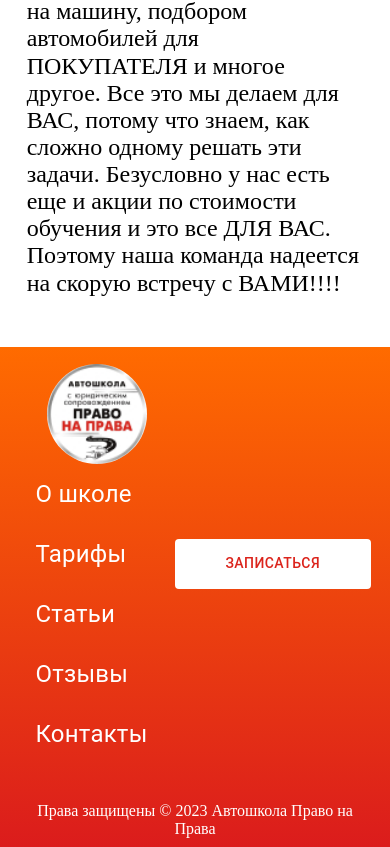
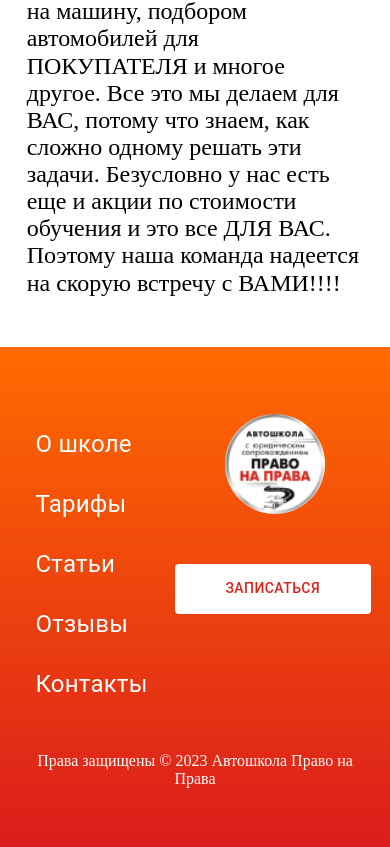
Before and after one commit to ArtemBelykh/onlineschool, a React (Create React App) app: page /article/How-Me in a window 390 px wide. Shown: the part 8886-9733 px from the top of the page. Built offline with nearby package versions, Linux system fonts and the light colour scheme.

Commit message:
30.04.23

```diff
--- a/src/index.css
+++ b/src/index.css
@@ -18,6 +18,9 @@
 }
 
 @media screen and (max-width: 900px) {
+    .css-x7najv-MuiButtonBase-root-MuiButton-root {
+        margin-top: 50px !important;
+    }
     .adaptPuz {
         right: 0 !important;
         z-index: -1 !important;
@@ -90,6 +93,8 @@
     .adaptiveListFooter img {
         width: 100px !important;
         height: 100px !important;
+        position: absolute !important;
+        right: -150px !important;
     }
 
     /*.css-89cnh7-MuiList-root {*/
```
